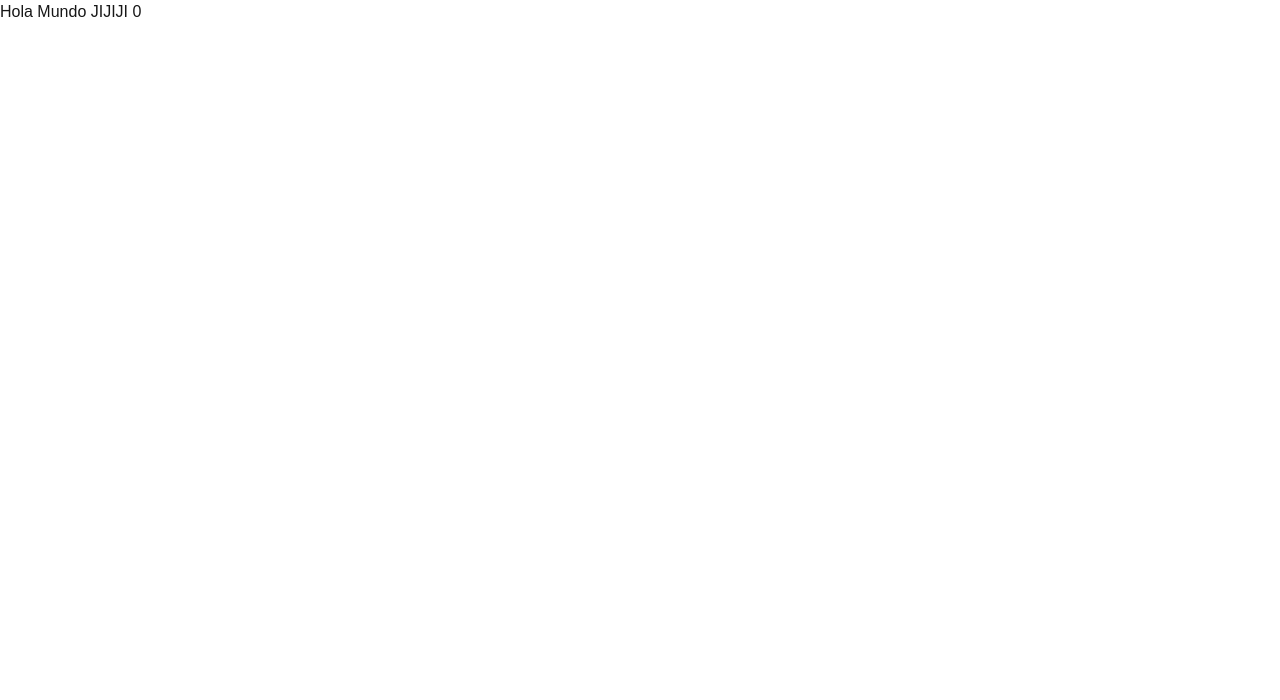
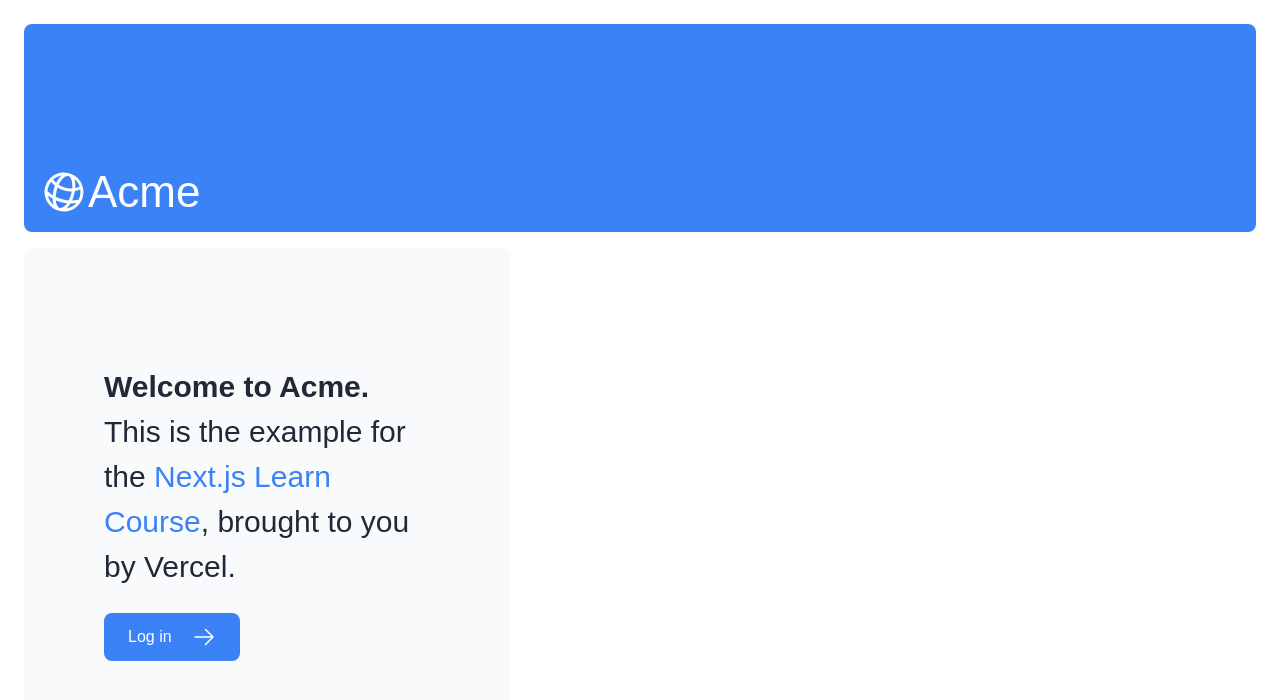
Before and after one commit to jorgitoHacker/vercel-tutorial, a Next.js app: page / in a window 1280 px wide. Shown: the top 700 px of the page. Built offline with nearby package versions, Linux system fonts and the light colour scheme; no server answers; the database is empty.

Commit message:
Update page.tsx

```diff
--- a/app/page.tsx
+++ b/app/page.tsx
@@ -1,6 +1,33 @@
-import { getRevenues } from "./data/services/revenue";
+import { ArrowRightIcon } from "@heroicons/react/24/outline";
+import Link from "next/link";
+import AcmeLogo from "./ui/acme-logo";
 
-export default async function Home() {
-  const revenues = await getRevenues();
-  return <div>Hola Mundo JIJIJI {revenues.length}</div>;
+export default function Page() {
+  return (
+    <main className="flex min-h-screen flex-col p-6">
+      <div className="flex h-20 shrink-0 items-end rounded-lg bg-blue-500 p-4 md:h-52">
+        <AcmeLogo />
+      </div>
+      <div className="mt-4 flex grow flex-col gap-4 md:flex-row">
+        <div className="flex flex-col justify-center gap-6 rounded-lg bg-gray-50 px-6 py-10 md:w-2/5 md:px-20">
+          <p className={`text-xl text-gray-800 md:text-3xl md:leading-normal`}>
+            <strong>Welcome to Acme.</strong> This is the example for the{" "}
+            <a href="https://nextjs.org/learn/" className="text-blue-500">
+              Next.js Learn Course
+            </a>
+            , brought to you by Vercel.
+          </p>
+          <Link
+            href="/login"
+            className="flex items-center gap-5 self-start rounded-lg bg-blue-500 px-6 py-3 text-sm font-medium text-white transition-colors hover:bg-blue-400 md:text-base"
+          >
+            <span>Log in</span> <ArrowRightIcon className="w-5 md:w-6" />
+          </Link>
+        </div>
+        <div className="flex items-center justify-center p-6 md:w-3/5 md:px-28 md:py-12">
+          {/* Add Hero Images Here */}
+        </div>
+      </div>
+    </main>
+  );
 }
```
